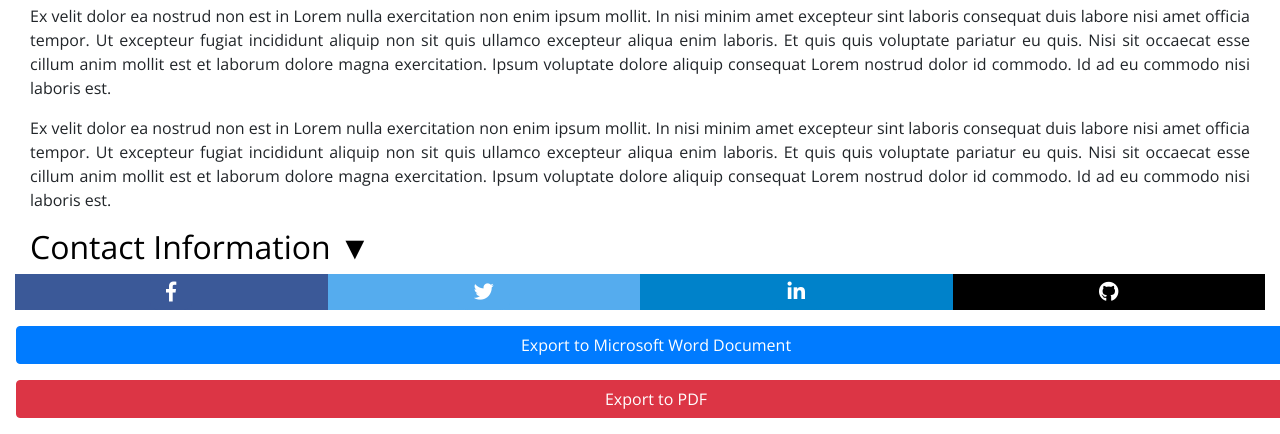
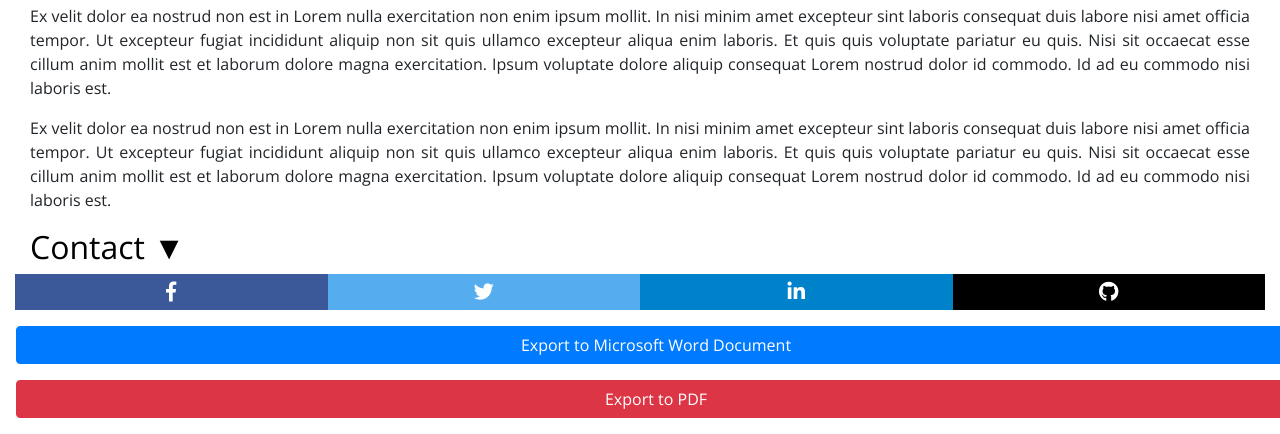
Before and after one commit to Patrick-Ali/PersonalWebsite, a Flask app: page / in a window 1280 px wide. Shown: the part 1001-1435 px from the top of the page. Run offline with Flask 2, Linux system fonts and the light colour scheme; some libraries are stand-ins or nearby versions.

Commit message:
Social Media Desktop a

```diff
--- a/templates/index.html
+++ b/templates/index.html
@@ -225,7 +225,7 @@
                 <div id="contact-info" class="col">
                     <a data-toggle="collapse" data-target="#collapseSix" href="#collapseSix" id="Six"
                         onclick="changeArrow(this.id)">
-                        <h2>Contact Information <span id="arr-Six" style="font-weight: bold;">&#9660;</span></h2>
+                        <h2>Contact <span id="arr-Six" style="font-weight: bold;">&#9660;</span></h2>
                     </a>
                     <div id="collapseSix" class="collapse show" style="transition: all 0.6s ease 0s;">
                         <div id="social-media" class="row text-center">
```
